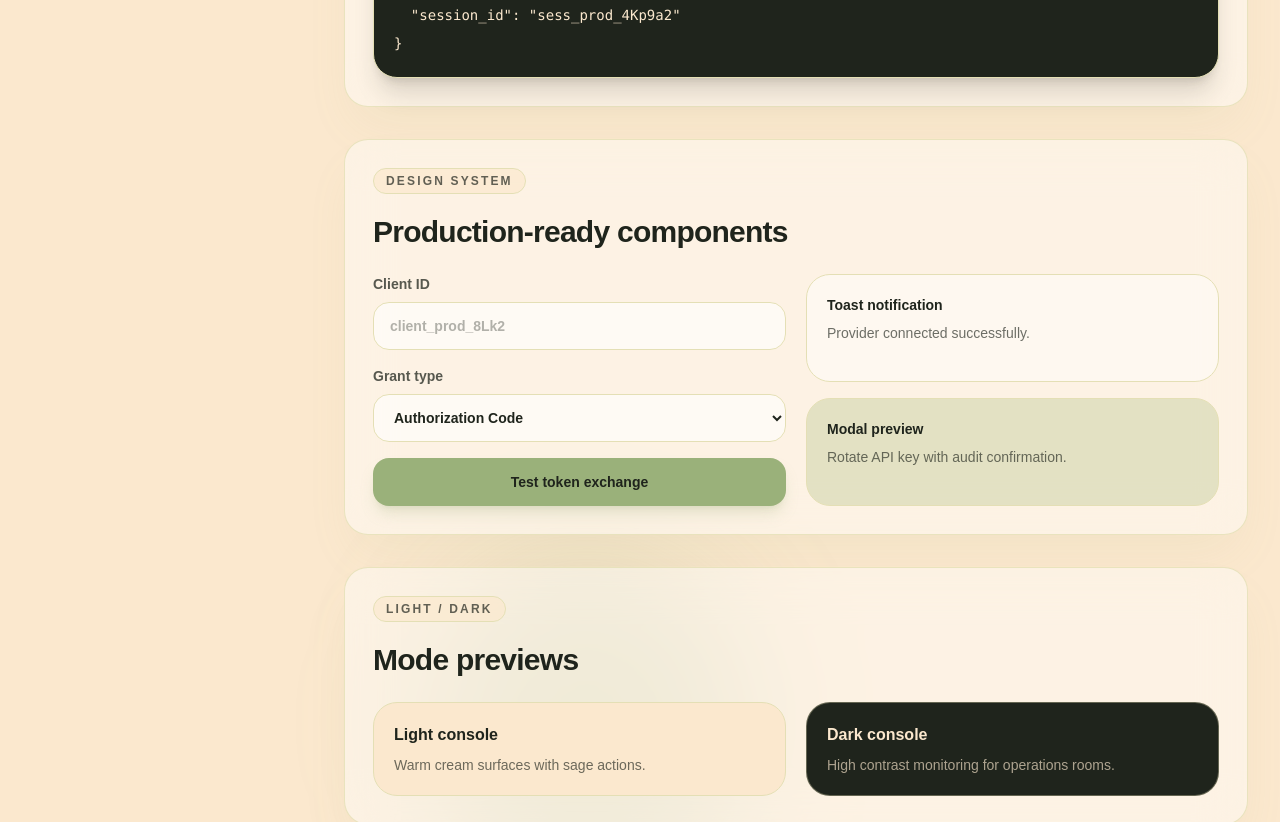
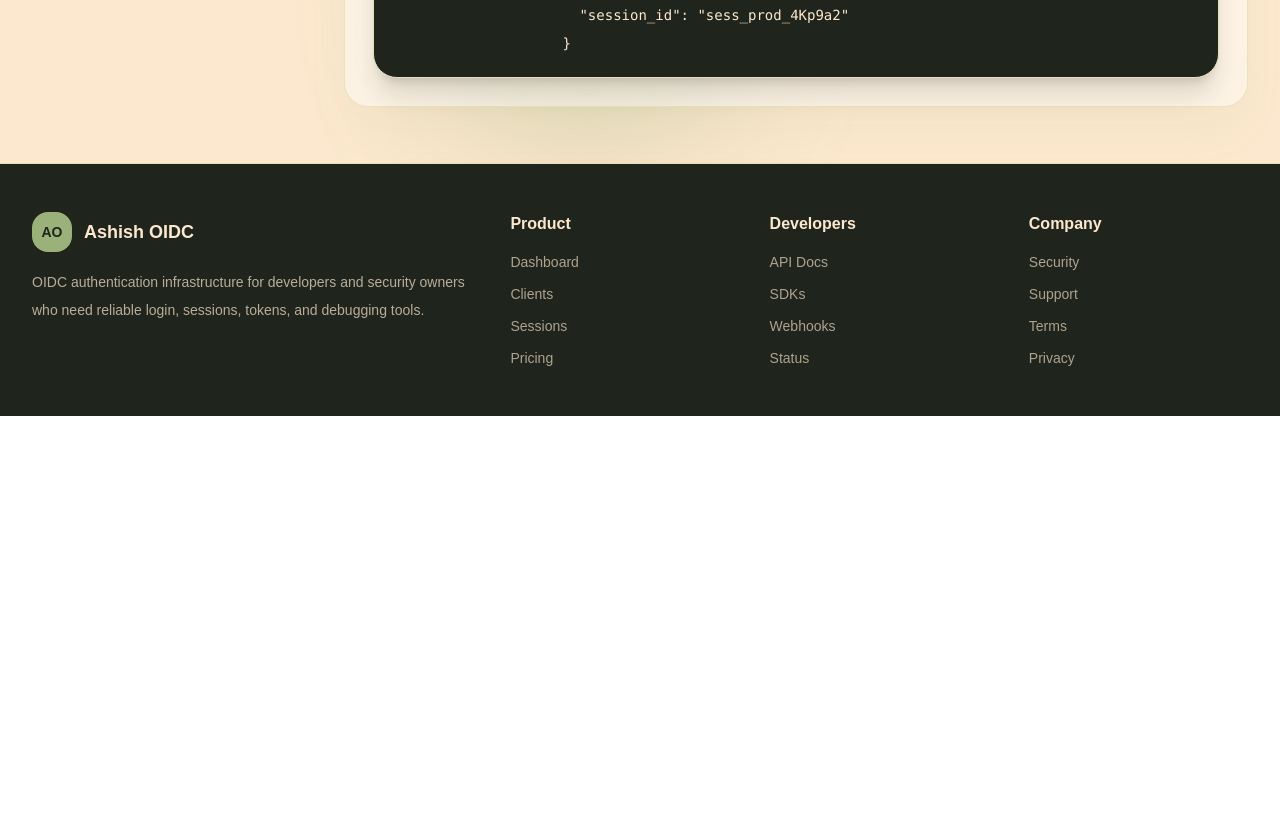
Before and after one commit to ashishkumarsaini/oidc, a Next.js app: page /documentation in a window 1280 px wide. Shown: the part 2220-3042 px from the top of the page. After the commit the page ends 2636 px from the top, so only its background shows below. Built offline with nearby package versions, Linux system fonts and the light colour scheme.

Commit message:
refactor: clean up documentation page and add state management to registration form

```diff
--- a/src/app/documentation/page.tsx
+++ b/src/app/documentation/page.tsx
@@ -3,13 +3,10 @@ import {
   BackgroundShapes,
   Badge,
   CodeBlock,
-  Field,
   GlassCard,
   PageShell,
-  PrimaryButton,
   PrimaryLink,
   SecondaryLink,
-  SelectField,
 } from "@/components";
 
 const endpoints = [
@@ -127,44 +124,8 @@ export default function DocumentationPage() {
                       "expires_in": 3600,
                       "scope": "openid profile email",
                       "session_id": "sess_prod_4Kp9a2"
-}`}</CodeBlock>
-                </div>
-              </GlassCard>
-
-              <GlassCard id="sessions" className="p-7">
-                <Badge>Design System</Badge>
-                <h2 className="mt-5 text-3xl font-black tracking-tight">Production-ready components</h2>
-                <div className="mt-6 grid gap-5 lg:grid-cols-2">
-                  <div className="grid gap-4">
-                    <Field label="Client ID" placeholder="client_prod_8Lk2" />
-                    <SelectField label="Grant type" options={["Authorization Code", "Refresh Token", "Client Credentials"]} />
-                    <PrimaryButton>Test token exchange</PrimaryButton>
-                  </div>
-                  <div className="grid gap-4">
-                    <div className="rounded-3xl border border-[#E4DFB5] bg-white/45 p-5">
-                      <p className="text-sm font-black">Toast notification</p>
-                      <p className="mt-2 text-sm text-[#1f241c]/65">Provider connected successfully.</p>
-                    </div>
-                    <div className="rounded-3xl border border-[#E4DFB5] bg-[#C3CC9B]/45 p-5">
-                      <p className="text-sm font-black">Modal preview</p>
-                      <p className="mt-2 text-sm text-[#1f241c]/65">Rotate API key with audit confirmation.</p>
-                    </div>
-                  </div>
-                </div>
-              </GlassCard>
-
-              <GlassCard id="webhooks" className="p-7">
-                <Badge>Light / Dark</Badge>
-                <h2 className="mt-5 text-3xl font-black tracking-tight">Mode previews</h2>
-                <div className="mt-6 grid gap-5 md:grid-cols-2">
-                  <div className="rounded-3xl border border-[#E4DFB5] bg-[#FBE8CE] p-5">
-                    <p className="font-black">Light console</p>
-                    <p className="mt-2 text-sm text-[#1f241c]/65">Warm cream surfaces with sage actions.</p>
-                  </div>
-                  <div className="rounded-3xl border border-[#E4DFB5]/35 bg-[#1f241c] p-5 text-[#FBE8CE]">
-                    <p className="font-black">Dark console</p>
-                    <p className="mt-2 text-sm text-[#FBE8CE]/65">High contrast monitoring for operations rooms.</p>
-                  </div>
+                    }`}
+                  </CodeBlock>
                 </div>
               </GlassCard>
             </div>
--- a/src/app/register/page.tsx
+++ b/src/app/register/page.tsx
@@ -1,7 +1,25 @@
+"use client"
 import Link from "next/link";
 import { AuthShell, Field, PrimaryButton } from "@/components";
+import { useState } from "react";
 
 export default function RegisterPage() {
+  const [formValues, setFormValues] = useState({
+    fullName: '',
+    organization: '',
+    email: '',
+    password: '',
+    redirectUri: '',
+  })
+
+  const handleFormValueChange = (formField: string, formValues: string) => {
+    setFormValues((prevValues) => ({
+      ...prevValues,
+      [formField]: formValues
+    }));
+  };
+
+
   return (
     <AuthShell
       eyebrow="Start a tenant"
@@ -12,13 +30,14 @@ export default function RegisterPage() {
     >
       <form className="grid gap-5">
         <div className="grid gap-5 sm:grid-cols-2">
-          <Field label="Full name" placeholder="Full Name" required />
-          <Field label="Organization" placeholder="Organization" required />
+          <Field label="Full name" placeholder="Full Name" required value={formValues.fullName} onChange={handleFormValueChange} />
+          <Field label="Organization" placeholder="Organization" required value={formValues.organization} onChange={handleFormValueChange} />
         </div>
-        <Field label="Work email" type="email" placeholder="Email Address" required />
+        <Field label="Work email" type="email" placeholder="Email Address" required value={formValues.email} onChange={handleFormValueChange} />
         {/* <Field label="Issuer slug" placeholder="northstar-auth" /> */}
         {/* <SelectField label="Application type" options={["Web application", "Single-page app", "Mobile app", "Machine-to-machine"]} /> */}
-        <Field label="Password" type="password" placeholder="Create a strong password" required />
+        <Field label="Password" type="password" placeholder="Create a strong password" required value={formValues.password} onChange={handleFormValueChange} />
+        <Field label="Redirect URI" type="url" placeholder="http://xyz.com/authenticate/callback" required value={formValues.redirectUri} onChange={handleFormValueChange} />
         <label className="flex items-start gap-3 rounded-2xl border border-[#E4DFB5] bg-[#C3CC9B]/35 p-4 text-sm leading-6 text-[#1f241c]/70">
           <input type="checkbox" className="mt-1 size-4 accent-[#9AB17A]" required />
           <span>
```
Lines whose indentation alone changed are shown as unchanged.
